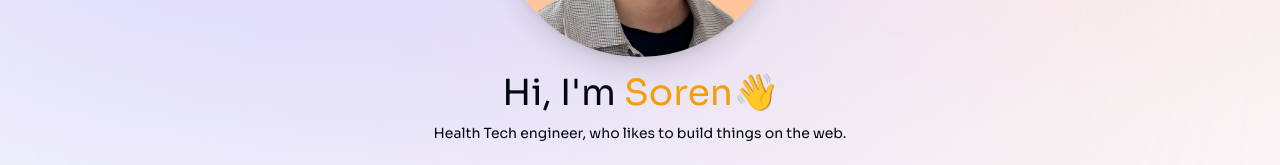
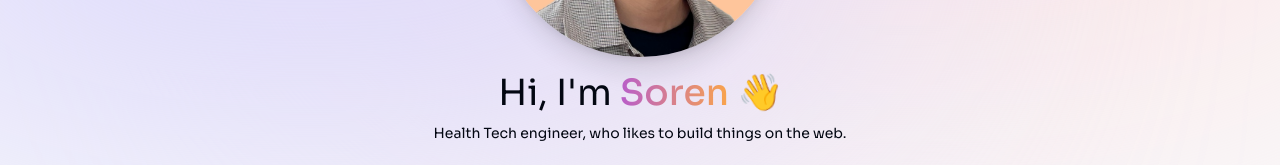
Before and after one commit to soerenmehlsen/portfolio, a Next.js app: page / in a window 1280 px wide. Shown: the part 343-508 px from the top of the page. Built offline with nearby package versions, Linux system fonts and the light colour scheme.

Commit message:
Add magic UI to different components

```diff
--- a/src/app/components/Hero.tsx
+++ b/src/app/components/Hero.tsx
@@ -10,6 +10,7 @@ import Link from "next/link";
 import { Fade } from "react-awesome-reveal";
 import { motion } from "framer-motion";
 import {useSectionInView} from "@/app/lib/useInView";
+import AnimatedGradientText from "@/components/magicui/animated-gradient-text";
 
 const Hero = () => {
     const { ref} = useSectionInView("#home", 0.5);
@@ -38,7 +39,12 @@ const Hero = () => {
 
             <Fade direction="up" delay={400} cascade damping={1e-1} triggerOnce={true}>
                 <h1 className="mb-10 mt-4 text-2xl sm:text-4xl">
-                    Hi, I&apos;m <span className="text-[#f59e0b]">Soren</span>
+                    Hi, I&apos;m
+                    <AnimatedGradientText>
+                        <span className="inline animate-gradient bg-gradient-to-r from-[#ffaa40] via-[#9c40ff] to-[#ffaa40] bg-[length:var(--bg-size)_100%] bg-clip-text text-transparent">
+                            Soren
+                        </span>
+                    </AnimatedGradientText>
                     <span className="waving-hand">👋</span>
                     <p className="text-[14px]">
                         Health Tech engineer, who likes to build things on the web.
--- a/src/app/components/skills.tsx
+++ b/src/app/components/skills.tsx
@@ -4,6 +4,7 @@ import {skillsData} from "@/app/lib/data";
 import { useSectionInView} from "@/app/lib/useInView";
 
 import { motion } from "framer-motion";
+import AnimatedShinyText from "@/components/magicui/animated-shiny-text";
 
 const fadeInAnimationVariants = {
     initial: {
@@ -50,7 +51,9 @@ export default function Skills() {
                                             className="bg-white border-black rounded-xl px-5 py-3 dark:bg-white/10 dark:text-white/80 mt-2"
                                         ><span className="flex items-center gap-2">
                                             <tech.icon className="text-xl"/>
-                                            <span>{tech.name}</span>
+                                            <AnimatedShinyText className="inline-flex items-center justify-center px-4 transition ease-out hover:text-black hover:duration-300 hover:dark:text-white">
+                                                {tech.name}
+                                            </AnimatedShinyText>
                                         </span>
                                         </motion.li>
                                     ))
--- /dev/null
+++ b/src/components/magicui/animated-gradient-text.tsx
@@ -0,0 +1,22 @@
+import { ReactNode } from "react";
+
+import { cn } from "@/lib/utils";
+
+export default function AnimatedGradientText({
+  children,
+  className,
+}: {
+  children: ReactNode;
+  className?: string;
+}) {
+  return (
+    <div
+      className={cn(
+        "inline-flex px-2 font-medium duration-500 ease-out [--bg-size:300%] ",
+        className,
+      )}
+    >
+      {children}
+    </div>
+  );
+}
--- /dev/null
+++ b/src/components/magicui/animated-shiny-text.tsx
@@ -0,0 +1,40 @@
+import { CSSProperties, FC, ReactNode } from "react";
+
+import { cn } from "@/lib/utils";
+
+interface AnimatedShinyTextProps {
+  children: ReactNode;
+  className?: string;
+  shimmerWidth?: number;
+}
+
+const AnimatedShinyText: FC<AnimatedShinyTextProps> = ({
+  children,
+  className,
+  shimmerWidth = 100,
+}) => {
+  return (
+    <p
+      style={
+        {
+          "--shimmer-width": `${shimmerWidth}px`,
+        } as CSSProperties
+      }
+      className={cn(
+        "mx-auto max-w-md text-neutral-600/70 dark:text-neutral-400/70",
+
+        // Shimmer effect
+        "animate-shimmer bg-clip-text bg-no-repeat [background-position:0_0] [background-size:var(--shimmer-width)_100%] [transition:background-position_1s_cubic-bezier(.6,.6,0,1)_infinite]",
+
+        // Shimmer gradient
+        "bg-gradient-to-r from-transparent via-black/100 via-50% to-transparent  dark:via-white/100",
+
+        className,
+      )}
+    >
+      {children}
+    </p>
+  );
+};
+
+export default AnimatedShinyText;
--- /dev/null
+++ b/src/lib/utils.ts
@@ -0,0 +1,6 @@
+import { type ClassValue, clsx } from "clsx"
+import { twMerge } from "tailwind-merge"
+
+export function cn(...inputs: ClassValue[]) {
+  return twMerge(clsx(inputs))
+}
--- a/tailwind.config.ts
+++ b/tailwind.config.ts
@@ -19,6 +19,25 @@ const config: Config = {
       zIndex: {
         'behind': '-1',
       },
+      animation: {
+        gradient: "gradient 8s linear infinite",
+        shimmer: "shimmer 8s infinite",
+      },
+      keyframes: {
+        gradient: {
+          to: {
+            backgroundPosition: "var(--bg-size) 0",
+          },
+        },
+        shimmer: {
+          "0%, 90%, 100%": {
+            "background-position": "calc(-100% - var(--shimmer-width)) 0",
+          },
+          "30%, 60%": {
+            "background-position": "calc(100% + var(--shimmer-width)) 0",
+          },
+        },
+      },
     },
   },
   plugins: [],
```
Also changed, not shown: components.json (added).
